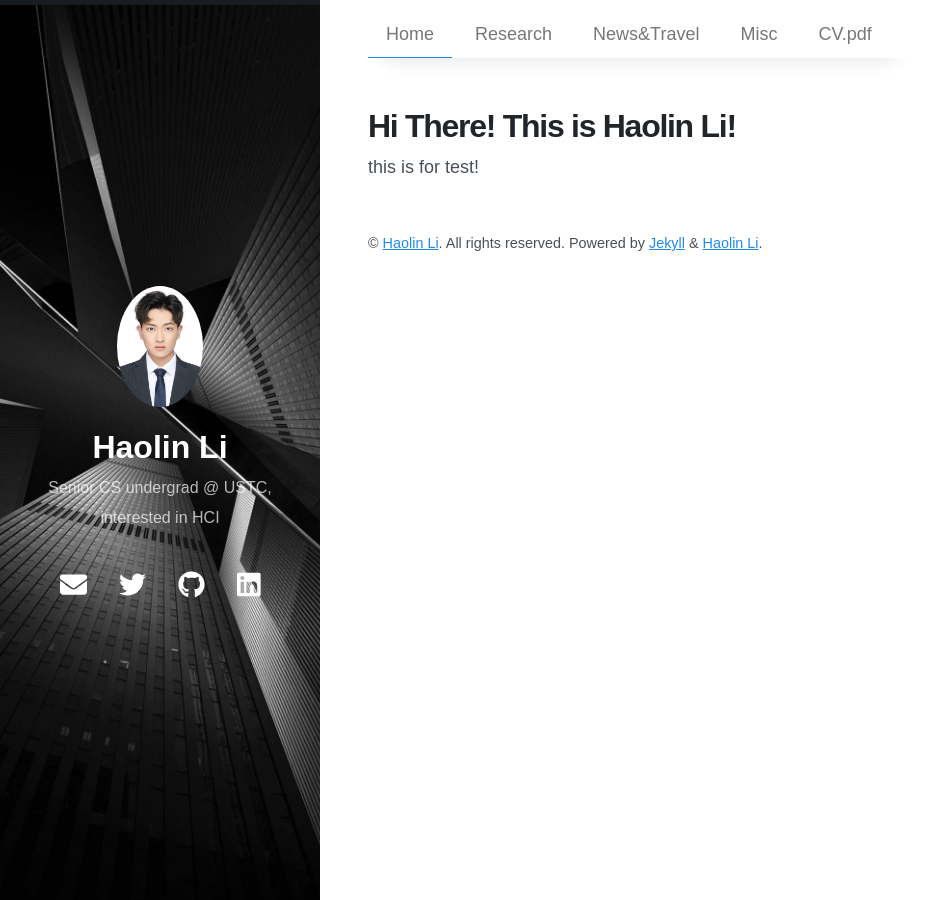
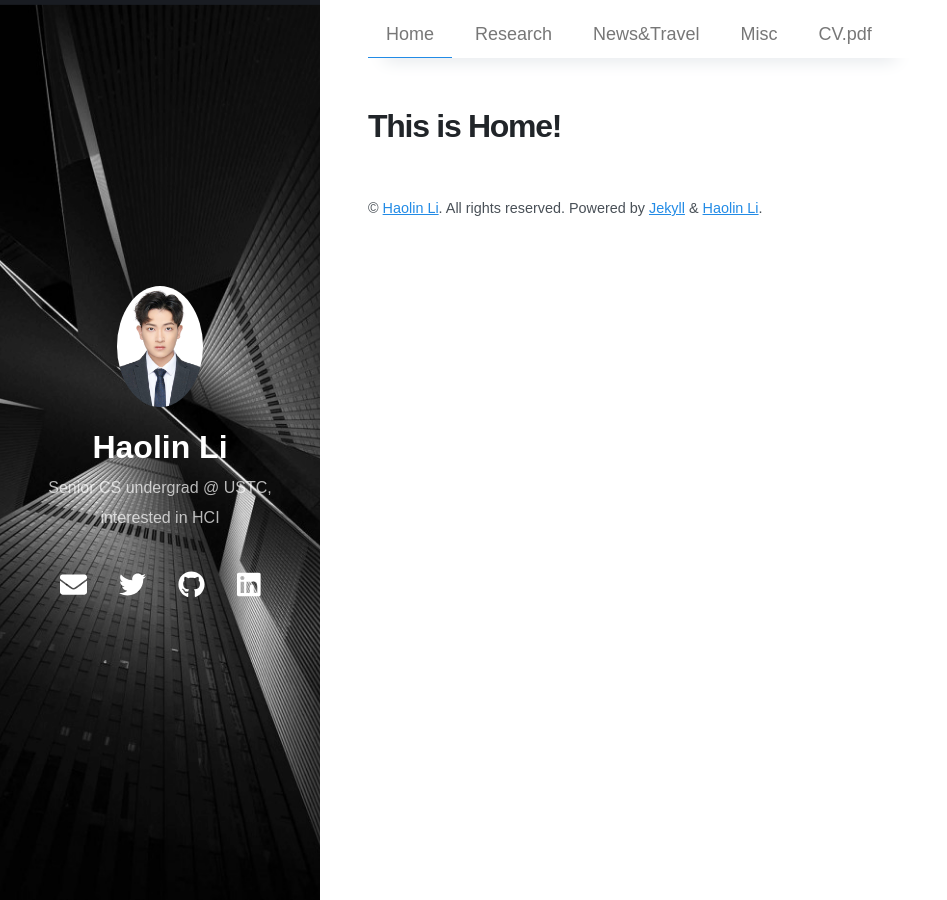
Before and after one commit to lhl08/lhl08.github.io, a Jekyll site: the page built from index.html, in a window 1280 px wide. Shown: the whole page, without its empty margins (0-947 px from the left). Built offline with Jekyll 4.4.1, drawn with Linux system fonts in a browser that asks for light colours; nearby versions of some CDN libraries; the list of posts is cut into pages by our own code.

Commit message:
add content test

```diff
--- a/_includes/content.html
+++ b/_includes/content.html
@@ -1,8 +1,8 @@
 <main>
   {{ content }}
-  <h1>Hi There! This is Haolin Li!</h1>
+  <!-- <h1>Hi There! This is Haolin Li!</h1>
 
-  <p>this is for test!</p>
+  <p>this is for test!</p> -->
 
 </main>
 
--- a/_layouts/cv.html
+++ b/_layouts/cv.html
@@ -3,3 +3,5 @@ layout: default
 ---
 
 {% include home-header.html %}
+
+<h1>This is CV!</h1>
--- a/_layouts/home.html
+++ b/_layouts/home.html
@@ -4,7 +4,9 @@ layout: default
 
 {% include home-header.html %}
 
-<div class="posts">
+<h1>This is Home!</h1>
+
+<!-- <div class="posts">
   {% for post in paginator.posts %}
   <section class="post-entry">
     <h2 class="post-title">
@@ -29,7 +31,7 @@ layout: default
   {%- if jekyll.environment == "production" and site.disqus -%}
     <script id="dsq-count-scr" src="//{{ site.disqus }}.disqus.com/count.js" async></script>
   {%- endif -%}
-</div>
+</div> -->
 
 <!-- <div class="pagination">
   {% if paginator.next_page %}
--- a/_layouts/misc.html
+++ b/_layouts/misc.html
@@ -3,3 +3,5 @@ layout: default
 ---
 
 {% include home-header.html %}
+
+<h1>This is Misc!</h1>
--- a/_layouts/news.html
+++ b/_layouts/news.html
@@ -3,3 +3,5 @@ layout: default
 ---
 
 {% include home-header.html %}
+
+<h1>This is News!</h1>
--- a/_layouts/research.html
+++ b/_layouts/research.html
@@ -3,3 +3,5 @@ layout: default
 ---
 
 {% include home-header.html %}
+
+<h1>This is Research!</h1>
```
